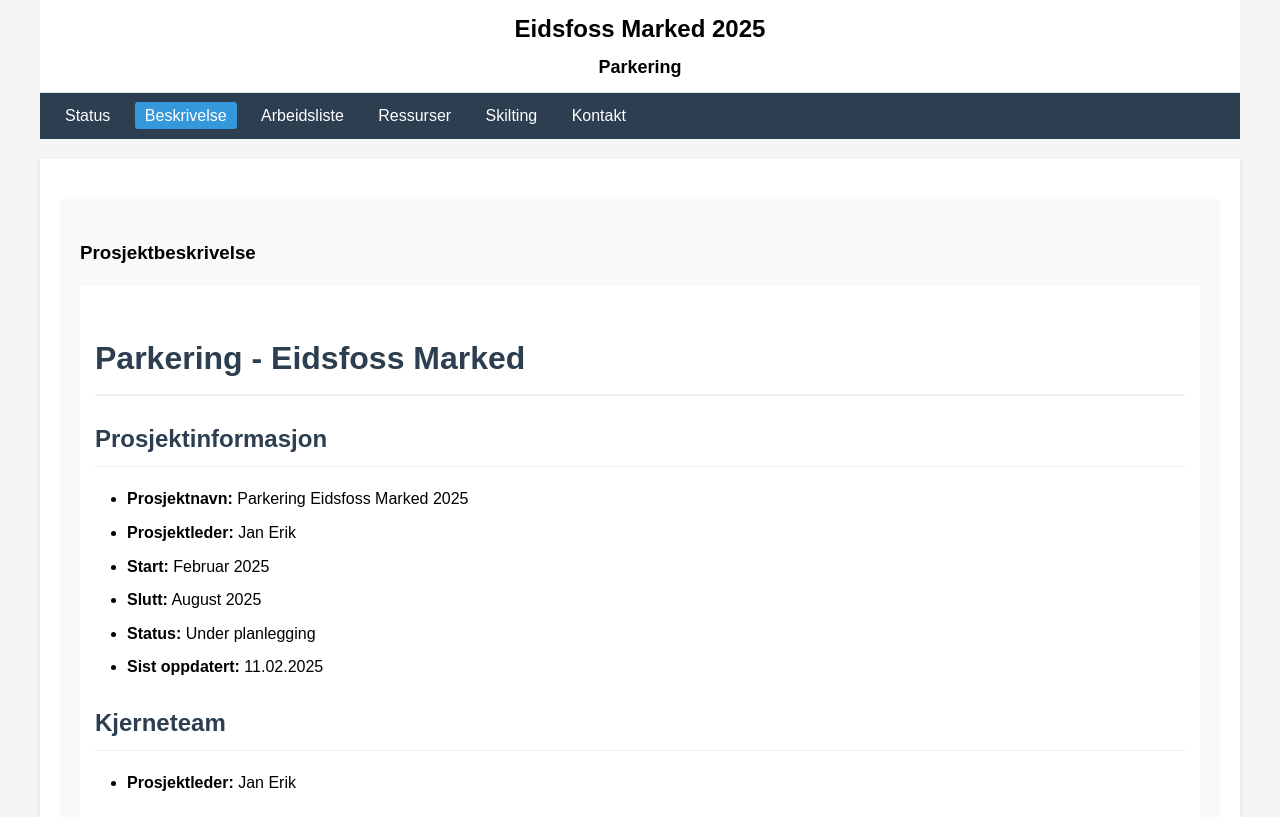
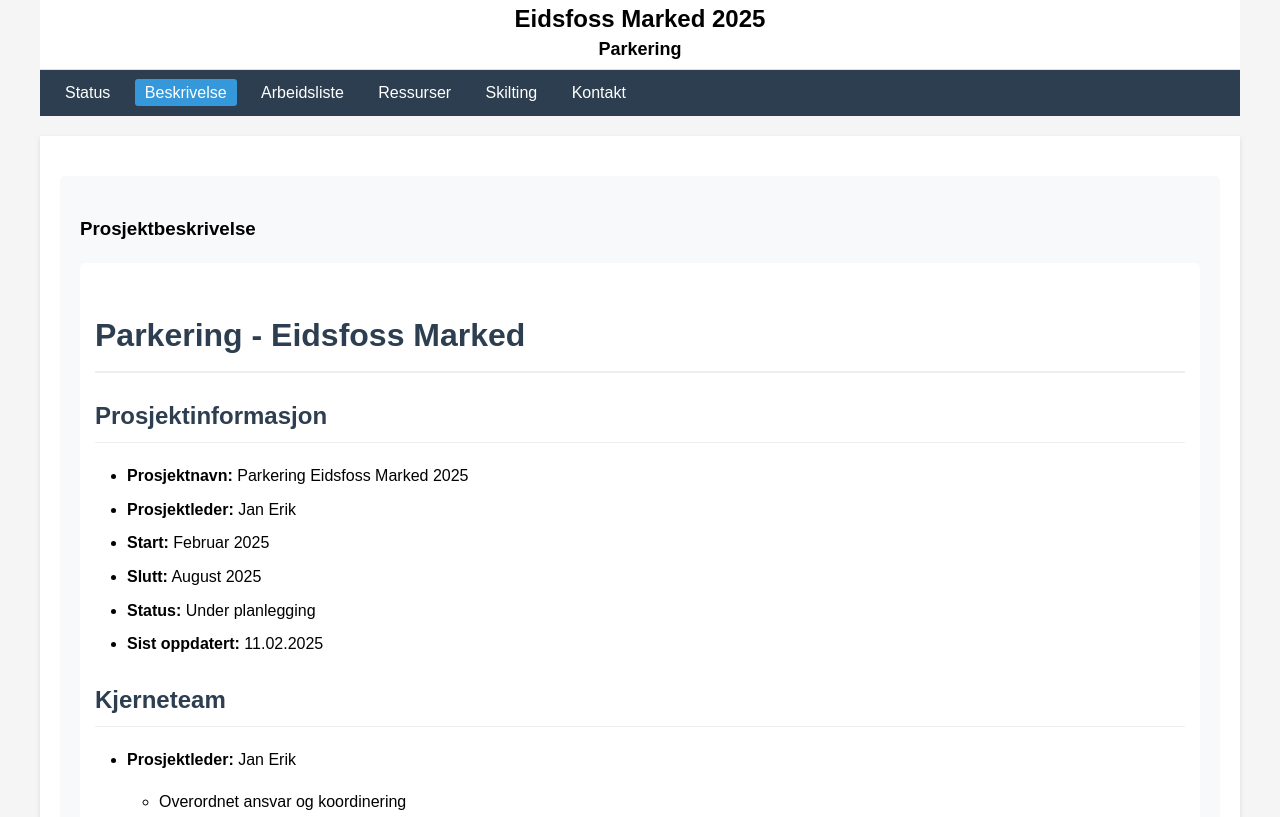
Before and after one commit to sagiet/sagiet.github.io, a plain HTML site: page index.html in a window 1280 px wide. Shown: the top 817 px of the page. Drawn offline with nearby package versions, Linux system fonts and the light colour scheme.

Commit message:
Fikset overlapping mellom header og meny ved scrolling

```diff
--- a/index.html
+++ b/index.html
@@ -16,21 +16,25 @@
         }
         .header {
             background-color: white;
-            padding: 10px 20px;
+            padding: 5px 20px;
             margin-bottom: 0;
             text-align: center;
             border-bottom: 1px solid #e0e0e0;
             position: sticky;
             top: 0;
             z-index: 101;
+            height: 70px;
+            box-sizing: border-box;
         }
         .header h1 {
             margin: 0;
             font-size: 24px;
+            line-height: 1.2;
         }
         .header h2 {
             margin: 5px 0 0 0;
             font-size: 18px;
+            line-height: 1.2;
         }
         .container {
             background-color: white;
@@ -45,8 +49,9 @@
             border-radius: 0;
             margin-bottom: 20px;
             position: sticky;
-            top: 63px;
+            top: 70px;
             z-index: 100;
+            box-sizing: border-box;
         }
         .nav-menu a {
             color: white;
```
